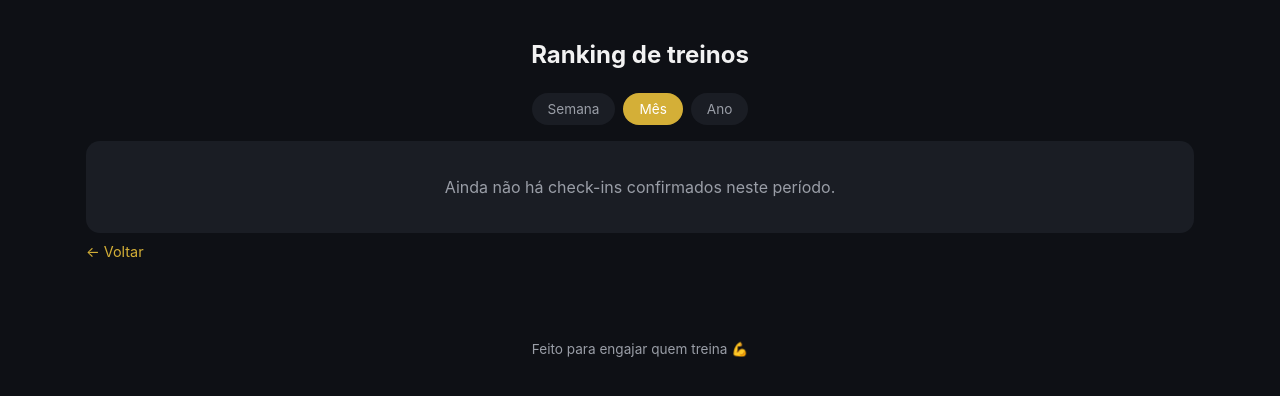
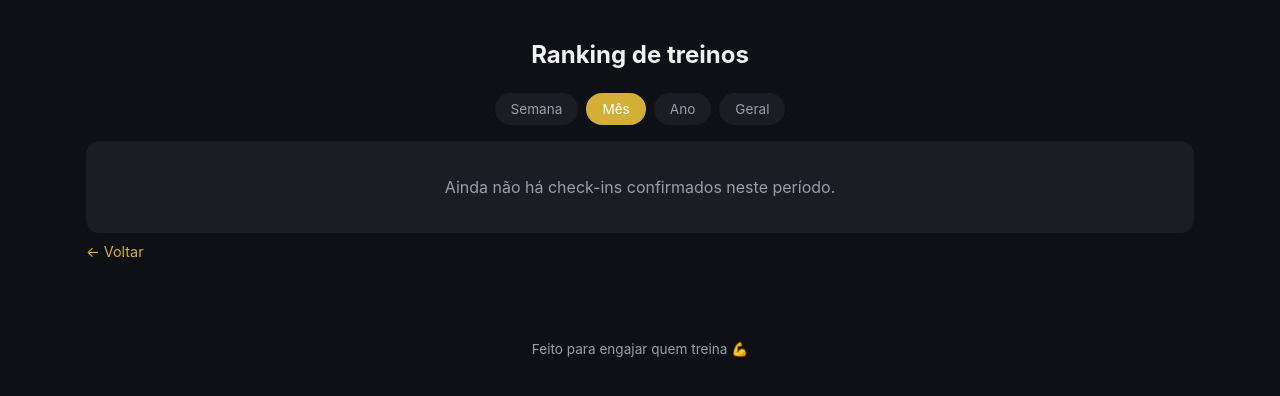
Before and after one commit to Othilbh/App-Elite, a Flask app: page /ranking in a window 1280 px wide. Shown: the part 57-453 px from the top of the page. Run offline with Flask 3, Linux system fonts and the light colour scheme; data that the repository does not hold is empty; some libraries are stand-ins or nearby versions.

Commit message:
Add files via upload

```diff
--- a/templates/ranking.html
+++ b/templates/ranking.html
@@ -20,6 +20,7 @@
   <a href="{{ url_for('ranking', periodo='week') }}" class="{{ 'active' if period == 'week' }}">Semana</a>
   <a href="{{ url_for('ranking', periodo='month') }}" class="{{ 'active' if period == 'month' }}">Mês</a>
   <a href="{{ url_for('ranking', periodo='year') }}" class="{{ 'active' if period == 'year' }}">Ano</a>
+  <a href="{{ url_for('ranking', periodo='all') }}" class="{{ 'active' if period == 'all' }}">Geral</a>
 </div>
 
 <ol class="ranking-list full">
```
